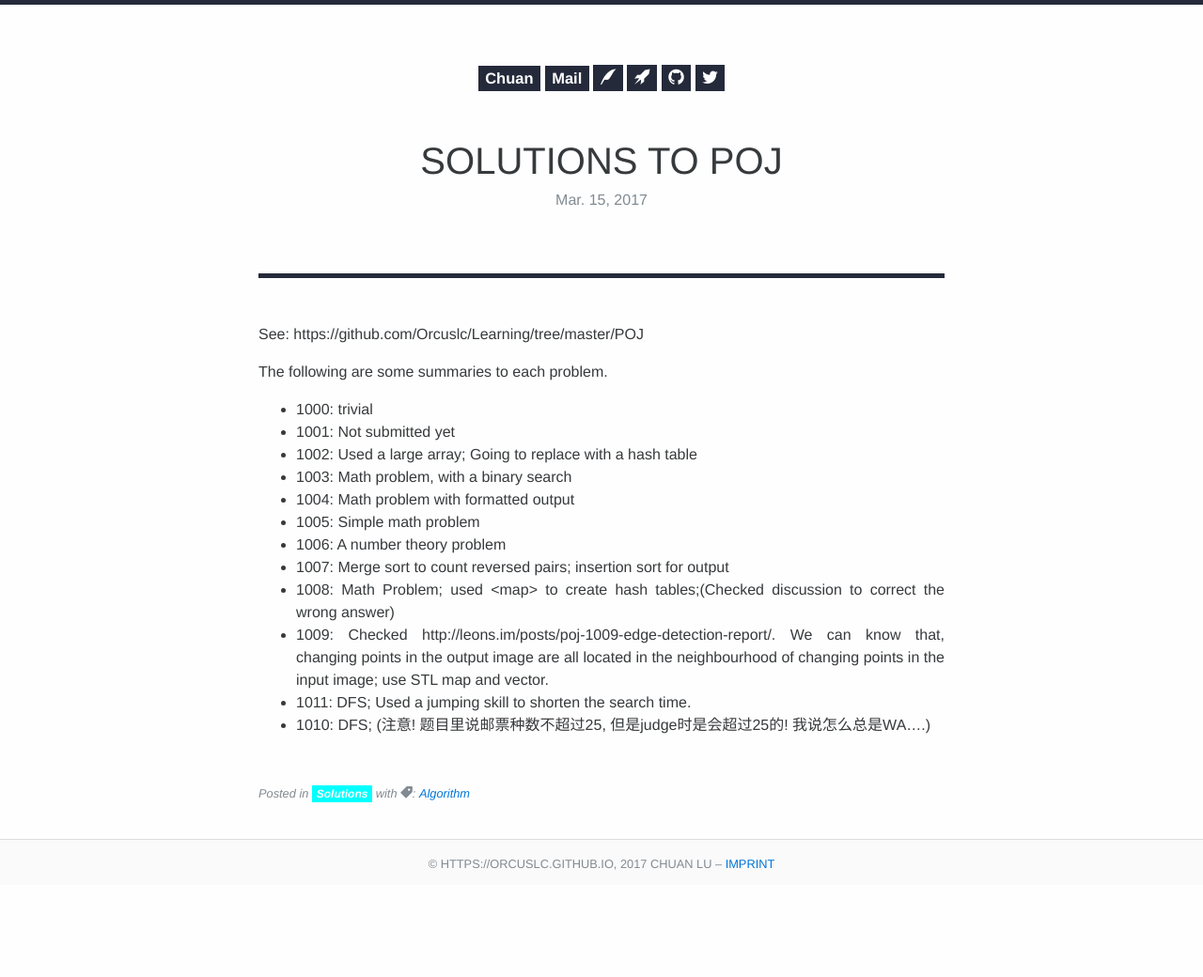
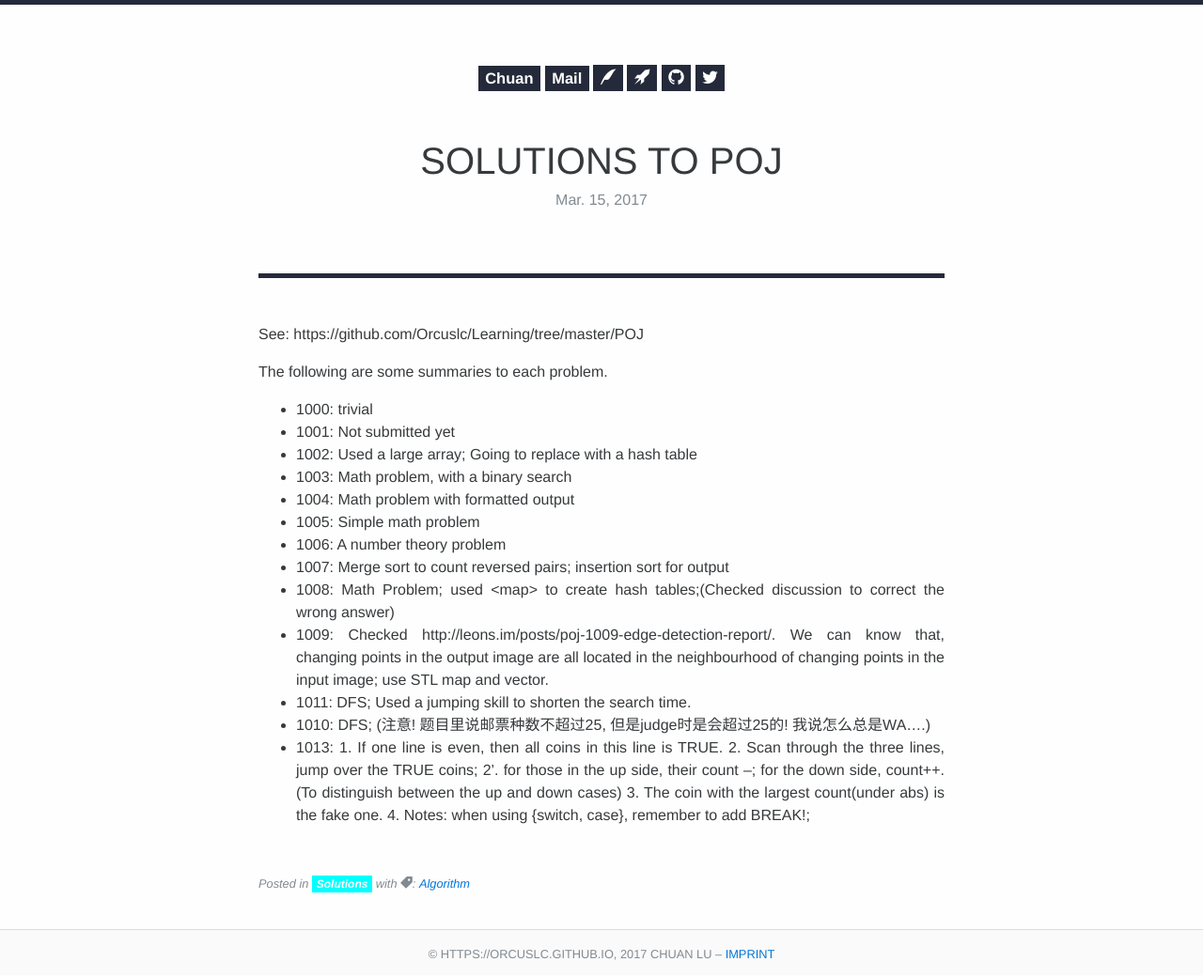
Before and after one commit to Orcuslc/blog.io, a Jekyll site: the page built from _posts/2017-03-15-Solutions-to-POJ.md, in a window 1280 px wide. Shown: the whole page at 94% size. Built offline with Jekyll 4.4.1, drawn with Linux system fonts in a browser that asks for light colours; some web fonts are replaced; before the commit the page ends 944 px from its top, so only the background shows below that.

Commit message:
Add POJ 1013

```diff
--- a/_posts/2017-03-15-Solutions-to-POJ.md
+++ b/_posts/2017-03-15-Solutions-to-POJ.md
@@ -21,3 +21,8 @@ The following are some summaries to each problem.
 -  1009: Checked http://leons.im/posts/poj-1009-edge-detection-report/. We can know that, changing points in the output image are all located in the neighbourhood of changing points in the input image; use STL map and vector.
 -  1011: DFS; Used a jumping skill to shorten the search time.
 -  1010: DFS; (注意! 题目里说邮票种数不超过25, 但是judge时是会超过25的! 我说怎么总是WA....)
+-  1013: 1. If one line is even, then all coins in this line is TRUE.
+		2. Scan through the three lines, jump over the TRUE coins;
+		2'. for those in the up side, their count --; for the down side, count++. (To distinguish between the up and down cases)
+		3. The coin with the largest count(under abs) is the fake one.
+		4. Notes: when using {switch, case}, remember to add BREAK!;
```
